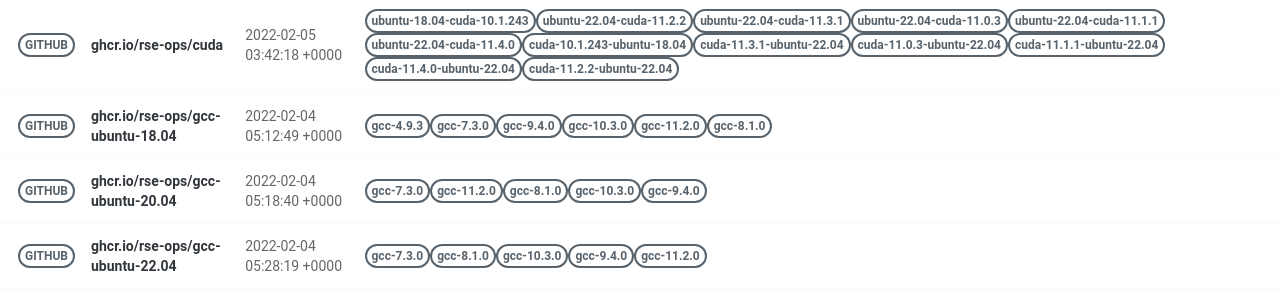
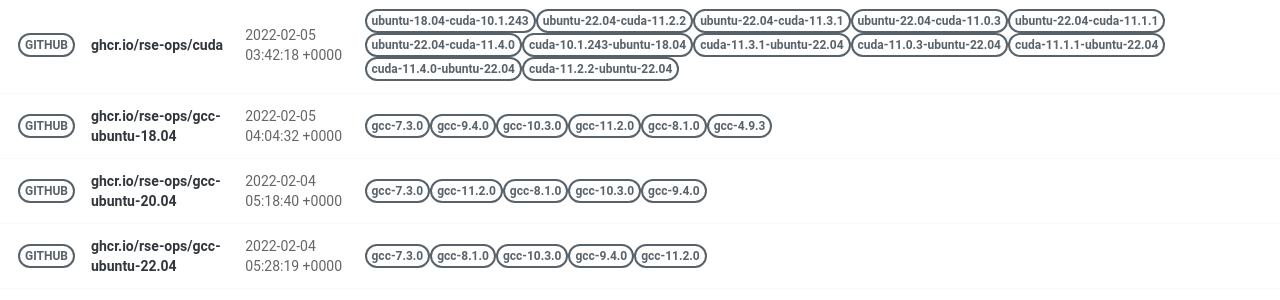
Before and after one commit to rse-ops/docker-images, a Jekyll site: the page built from pages/index.md, in a window 1280 px wide. Shown: the part 498-798 px from the top of the page. Built offline with Jekyll 4.4.1, drawn with Linux system fonts in a browser that asks for light colours; nearby versions of some CDN libraries.

Commit message:
Automated push to update library 2022-02-05

```diff
--- a/_library/ghcr.io-rse-ops-gcc-ubuntu-18.04.md
+++ b/_library/ghcr.io-rse-ops-gcc-ubuntu-18.04.md
@@ -1,14 +1,11 @@
 ---
 layout: container
 name: ghcr.io/rse-ops/gcc-ubuntu-18.04
-updated_at: 2022-02-04 05:12:49.347687
+updated_at: 2022-02-05 04:04:32.809174
 
 
 container_url: https://github.com/orgs/rse-ops/packages/container/package/gcc-ubuntu-18.04
 versions:
- - tag: gcc-4.9.3
-   dockerfile: https://github.com/rse-ops/docker-images/blob/main/ubuntu/gcc/Dockerfile
-   manifest: https://crane.ggcr.dev/manifest/ghcr.io/rse-ops/gcc-ubuntu-18.04:gcc-4.9.3
  - tag: gcc-7.3.0
    dockerfile: https://github.com/rse-ops/docker-images/blob/main/ubuntu/gcc/Dockerfile
    manifest: https://crane.ggcr.dev/manifest/ghcr.io/rse-ops/gcc-ubuntu-18.04:gcc-7.3.0
```
Also changed, not shown: other parts of _library/ghcr.io-rse-ops-gcc-ubuntu-18.04.md (+3 -0 lines).
